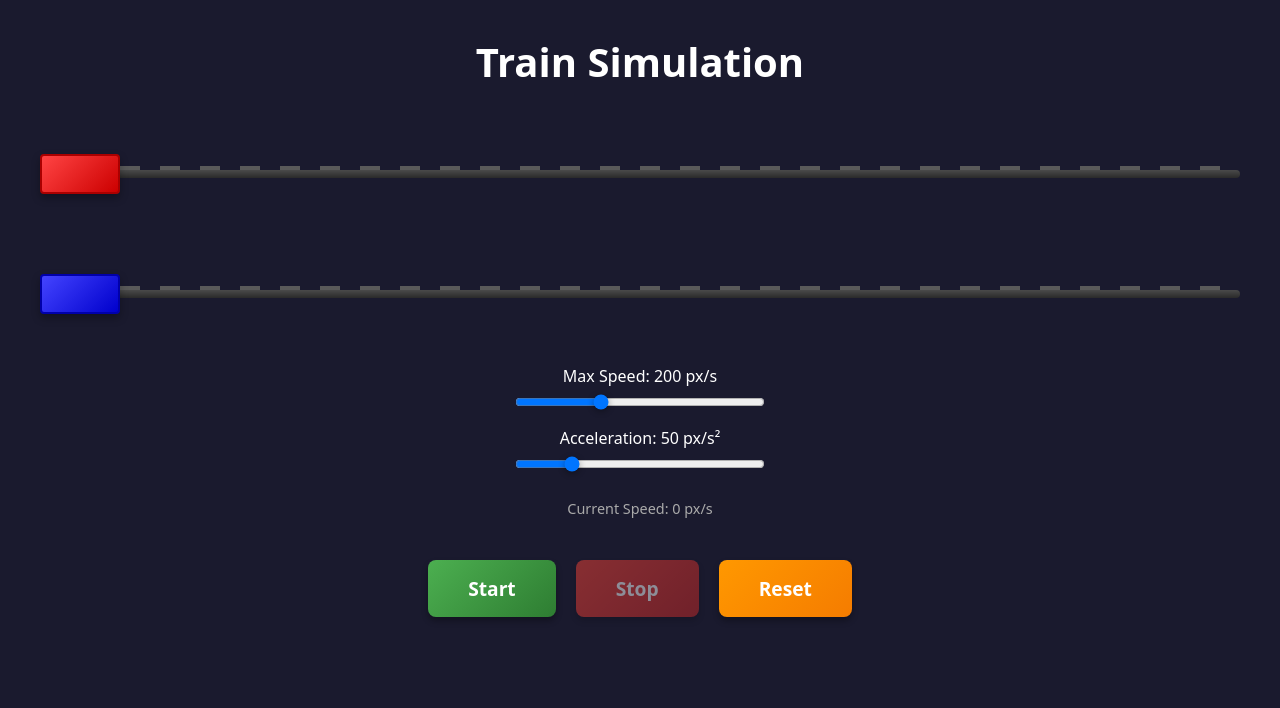
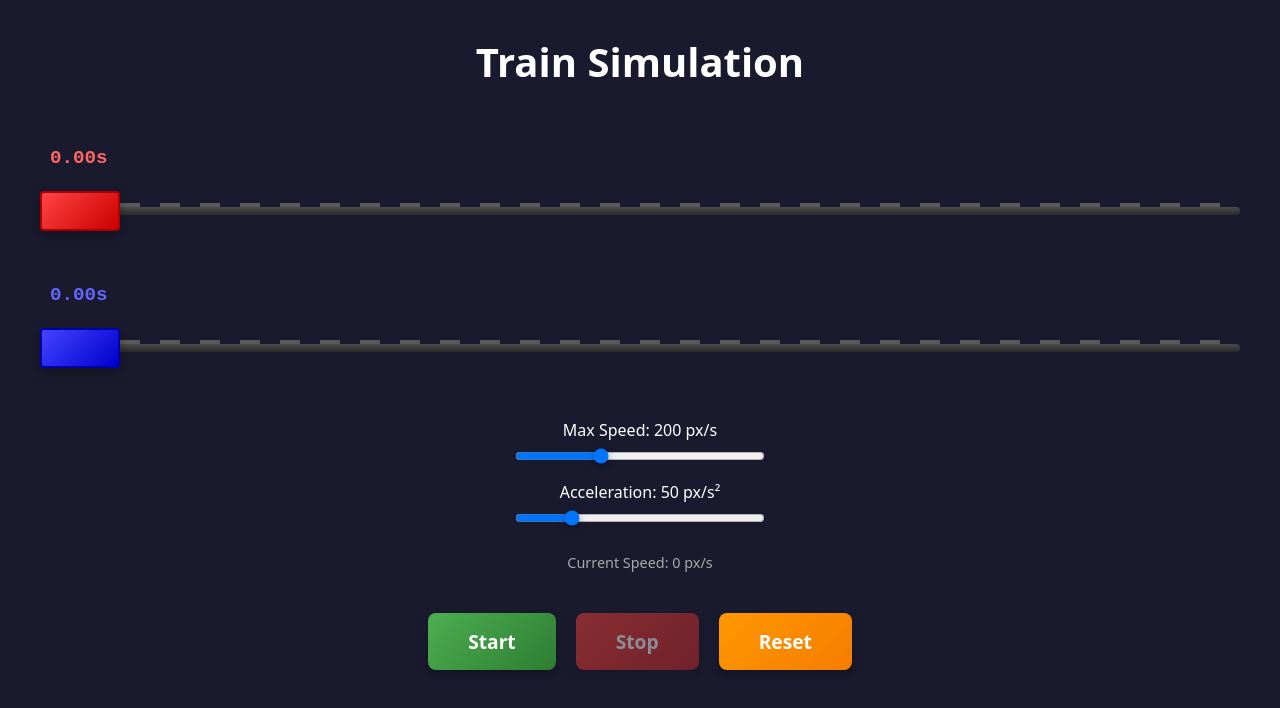
Before and after one commit to GiacomoRobino/train-simulation, a React (Vite) app: page / in a window 1280 px wide. Shown: the top 708 px of the page. Built offline with nearby package versions, Linux system fonts and the light colour scheme.

Commit message:
addded timer

```diff
--- a/src/App.css
+++ b/src/App.css
@@ -34,8 +34,29 @@ h1 {
   width: 100%;
   display: flex;
   flex-direction: column;
-  gap: 60px;
+  gap: 40px;
   padding: 0 20px;
+}
+
+.track-wrapper {
+  display: flex;
+  flex-direction: column;
+  gap: 8px;
+}
+
+.track-timer {
+  font-size: 1.2rem;
+  font-weight: bold;
+  font-family: monospace;
+  padding-left: 10px;
+}
+
+.red-timer {
+  color: #ff6666;
+}
+
+.blue-timer {
+  color: #6666ff;
 }
 
 .track {
--- a/src/App.jsx
+++ b/src/App.jsx
@@ -9,11 +9,18 @@ function App() {
   const [velocity, setVelocity] = useState(0)
   const [maxSpeed, setMaxSpeed] = useState(200)
   const [acceleration, setAcceleration] = useState(50)
+  const [redTime, setRedTime] = useState(0)
+  const [blueTime, setBlueTime] = useState(0)
+  const [redFinished, setRedFinished] = useState(false)
+  const [blueFinished, setBlueFinished] = useState(false)
 
   const animationRef = useRef(null)
   const lastTimeRef = useRef(null)
   const velocityRef = useRef(0)
   const positionRef = useRef(0)
+  const startTimeRef = useRef(null)
+  const redFinishedRef = useRef(false)
+  const blueFinishedRef = useRef(false)
 
   const TRAIN_WIDTH = 80
 
@@ -24,6 +31,9 @@ function App() {
   useEffect(() => {
     if (isRunning && !isFinished) {
       lastTimeRef.current = performance.now()
+      if (startTimeRef.current === null) {
+        startTimeRef.current = performance.now()
+      }
 
       const animate = (currentTime) => {
         if (lastTimeRef.current === null) {
@@ -68,6 +78,29 @@ function App() {
         setRedPosition(newPosition)
         setBluePosition(newPosition)
 
+        // Update timers
+        const elapsedTime = (currentTime - startTimeRef.current) / 1000
+
+        if (!redFinishedRef.current) {
+          if (newPosition >= trackWidth) {
+            redFinishedRef.current = true
+            setRedFinished(true)
+            setRedTime(elapsedTime)
+          } else {
+            setRedTime(elapsedTime)
+          }
+        }
+
+        if (!blueFinishedRef.current) {
+          if (newPosition >= trackWidth) {
+            blueFinishedRef.current = true
+            setBlueFinished(true)
+            setBlueTime(elapsedTime)
+          } else {
+            setBlueTime(elapsedTime)
+          }
+        }
+
         // Check if finished
         if (newPosition >= trackWidth && newVelocity === 0) {
           setIsFinished(true)
@@ -106,9 +139,20 @@ function App() {
     setRedPosition(0)
     setBluePosition(0)
     setVelocity(0)
+    setRedTime(0)
+    setBlueTime(0)
+    setRedFinished(false)
+    setBlueFinished(false)
     velocityRef.current = 0
     positionRef.current = 0
     lastTimeRef.current = null
+    startTimeRef.current = null
+    redFinishedRef.current = false
+    blueFinishedRef.current = false
+  }
+
+  const formatTime = (time) => {
+    return time.toFixed(2) + 's'
   }
 
   const simulationStarted = isRunning || isFinished || velocity > 0 || redPosition > 0
@@ -118,6 +162,11 @@ function App() {
       <h1>Train Simulation</h1>
 
       <div className="tracks-container">
+        <div className="track-wrapper">
+          <div className="track-timer red-timer">
+            {formatTime(redTime)}
+            {redFinished && ' ✓'}
+          </div>
           <div className="track">
             <div className="track-line"></div>
             <div
@@ -125,13 +174,20 @@ function App() {
               style={{ left: `${redPosition}px` }}
             ></div>
           </div>
+        </div>
 
+        <div className="track-wrapper">
+          <div className="track-timer blue-timer">
+            {formatTime(blueTime)}
+            {blueFinished && ' ✓'}
+          </div>
           <div className="track">
             <div className="track-line"></div>
             <div
               className="train blue-train"
               style={{ left: `${bluePosition}px` }}
             ></div>
+          </div>
         </div>
       </div>
 
```
Lines whose indentation alone changed are shown as unchanged.
